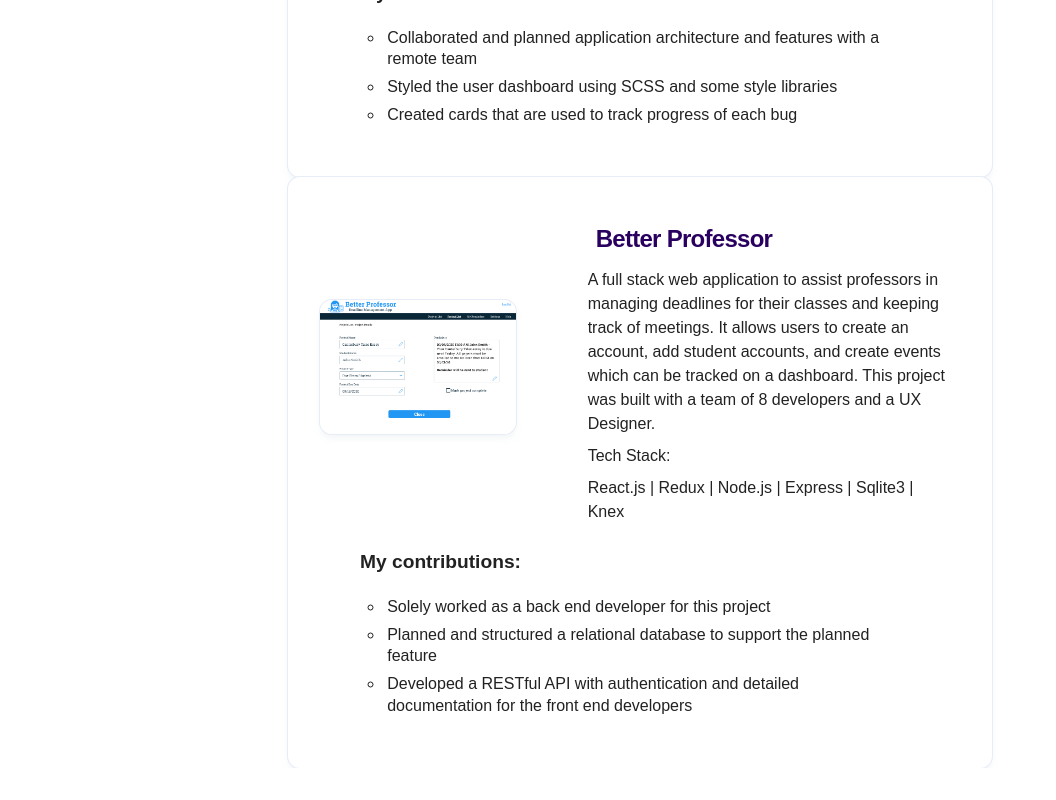
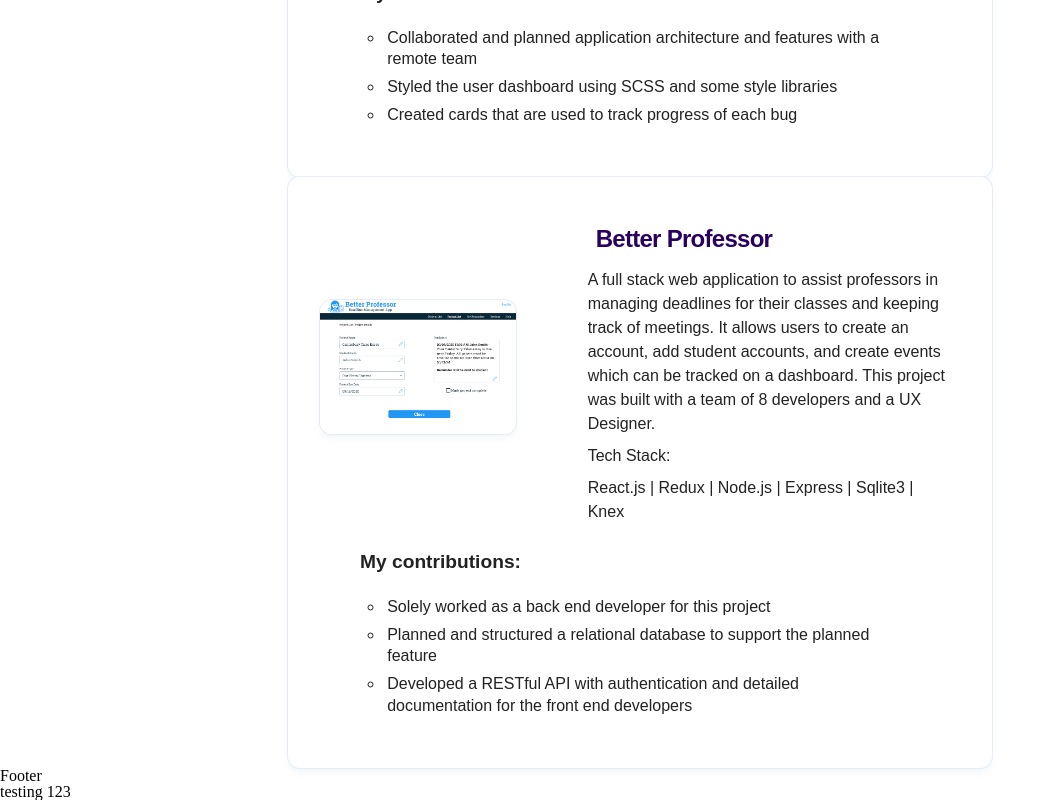
Before and after one commit to emilybruner/finalportfolio, a React (Create React App) app: page / in a window 1280 px wide. Shown: the part 2399-3199 px from the top of the page, without its empty margins (0-1056 px from the left). Before the commit the page ends 3167 px from the top, so only its background shows below. Built offline with nearby package versions, Linux system fonts and the light colour scheme.

Commit message:
worked on footer

```diff
--- a/src/App.js
+++ b/src/App.js
@@ -3,6 +3,7 @@ import Nav from './components/nav';
 import Projects from './components/Projects'
 import AboutMe from './components/AboutMe'
 import Skills from './components/Skills'
+import Footer from './components/Footer'
 import './App.css';
 import {
   BrowserRouter,
@@ -18,6 +19,7 @@ function App() {
       <AboutMe />
       <Skills />
       <Projects />
+      <Footer />
     </BrowserRouter>
 
   );
--- a/src/components/Footer.js
+++ b/src/components/Footer.js
@@ -1,9 +1,10 @@
 import React from 'react';
 
-export default function Nav() {
+export default function Footer() {
     return (
         <div>
             <h1>Footer</h1>
+            <p>testing 123</p>
         </div>
     )
 }
```
